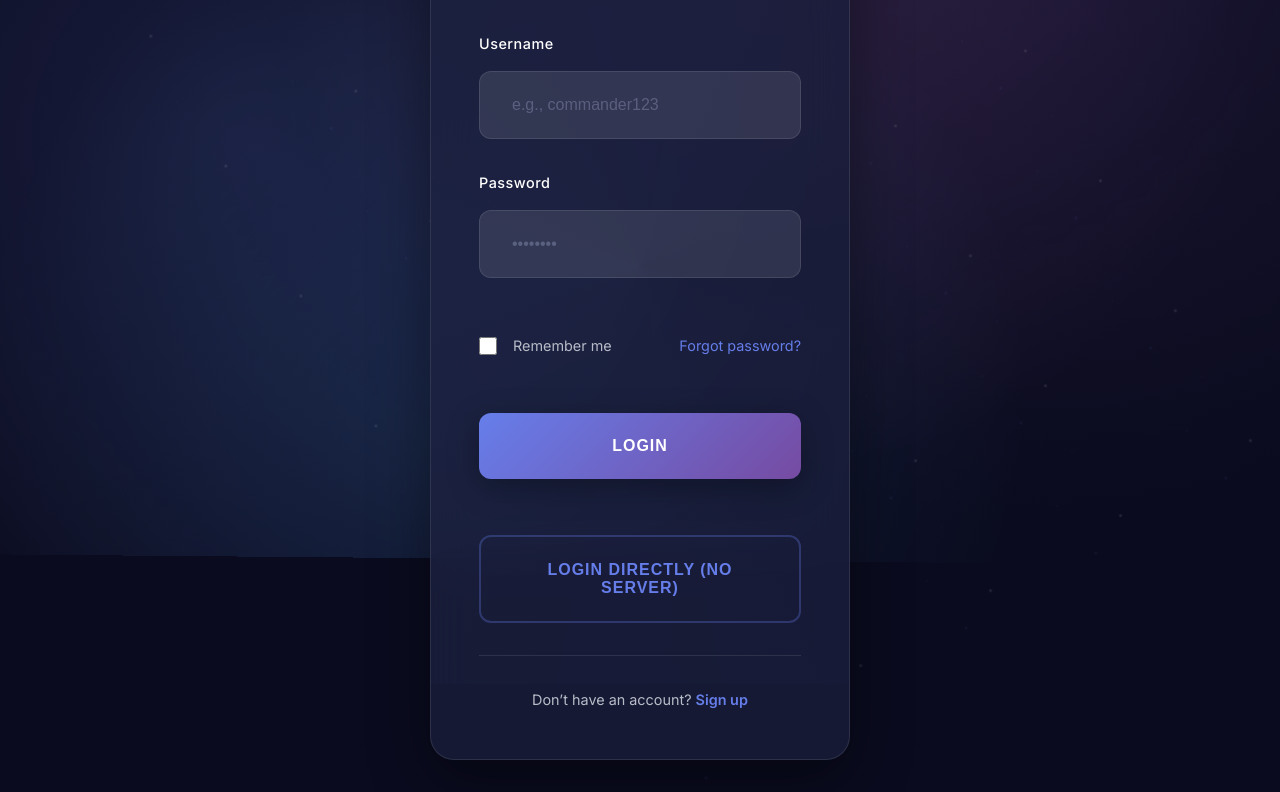
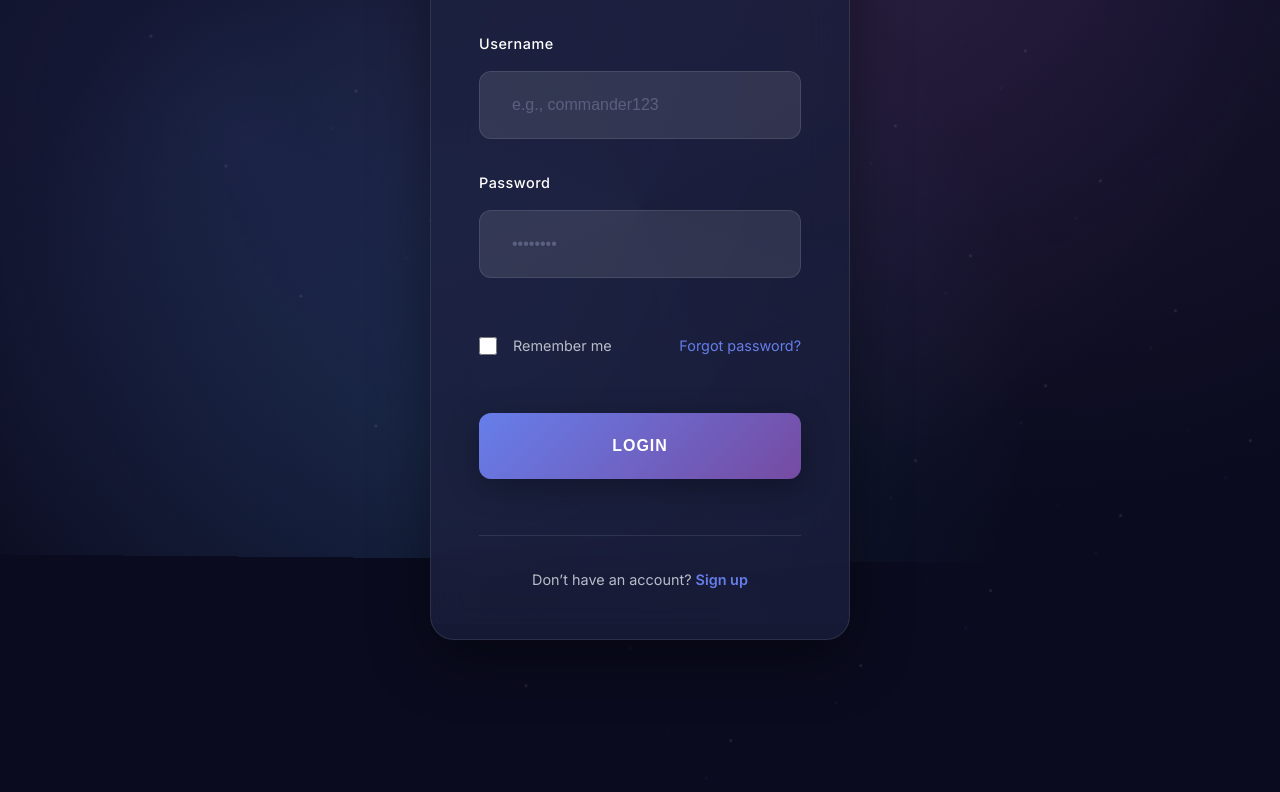
Before and after one commit to ded-furby/phase3, a website: page login.html in a window 1280 px wide. Shown: the part 260-1052 px from the top of the page. After the commit the page ends 932 px from the top, so only its background shows below. Drawn offline with Linux system fonts and the light colour scheme.

Commit message:
Update login.html

```diff
--- a/login.html
+++ b/login.html
@@ -30,7 +30,7 @@
           <a href="#" class="forgot-link">Forgot password?</a>
         </div>
         <button type="submit" class="btn-primary">Login</button>
-        <button type="button" id="direct-login" class="btn-outline">Login Directly (No Server)</button>
+
       </form>
       <div class="signup">
         Don’t have an account? <a href="signup.html">Sign up</a>
```
